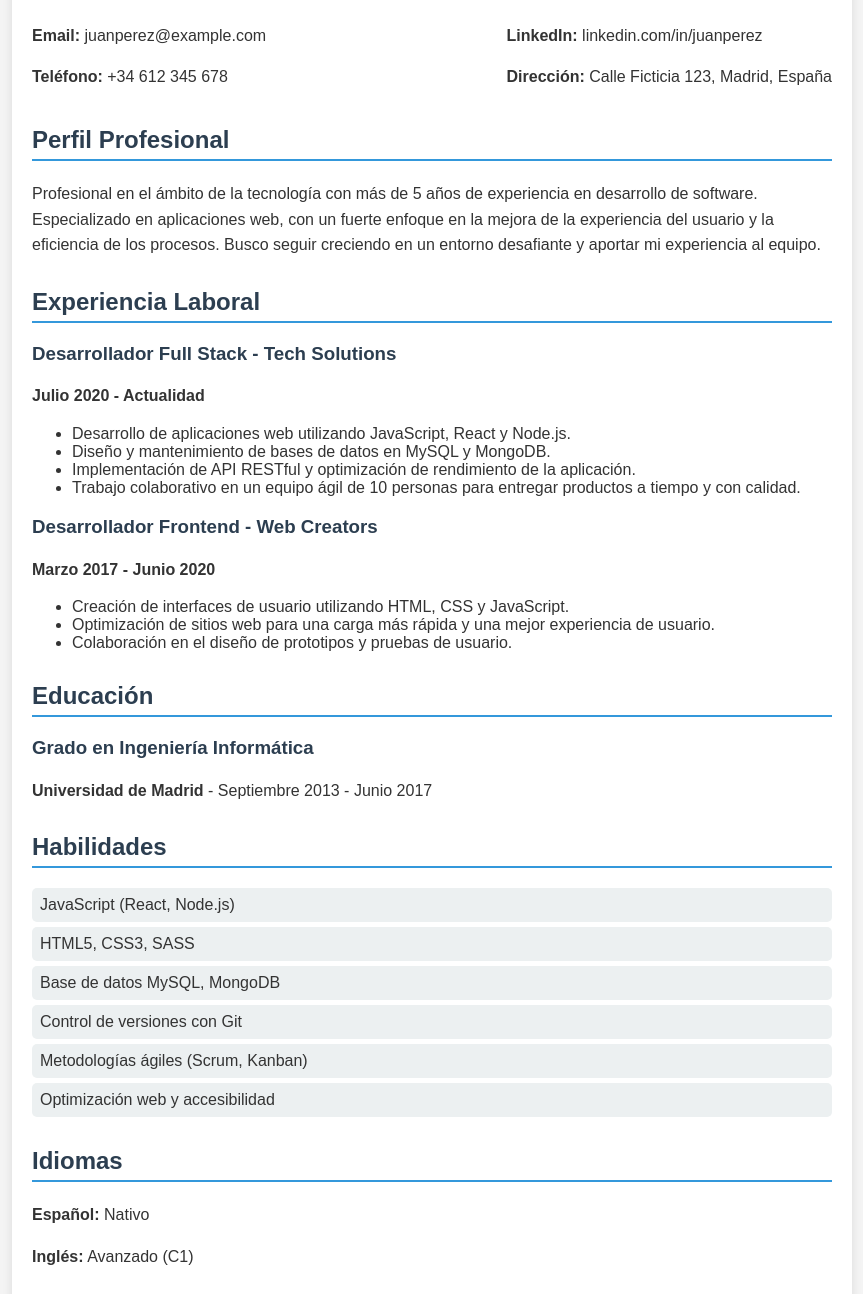
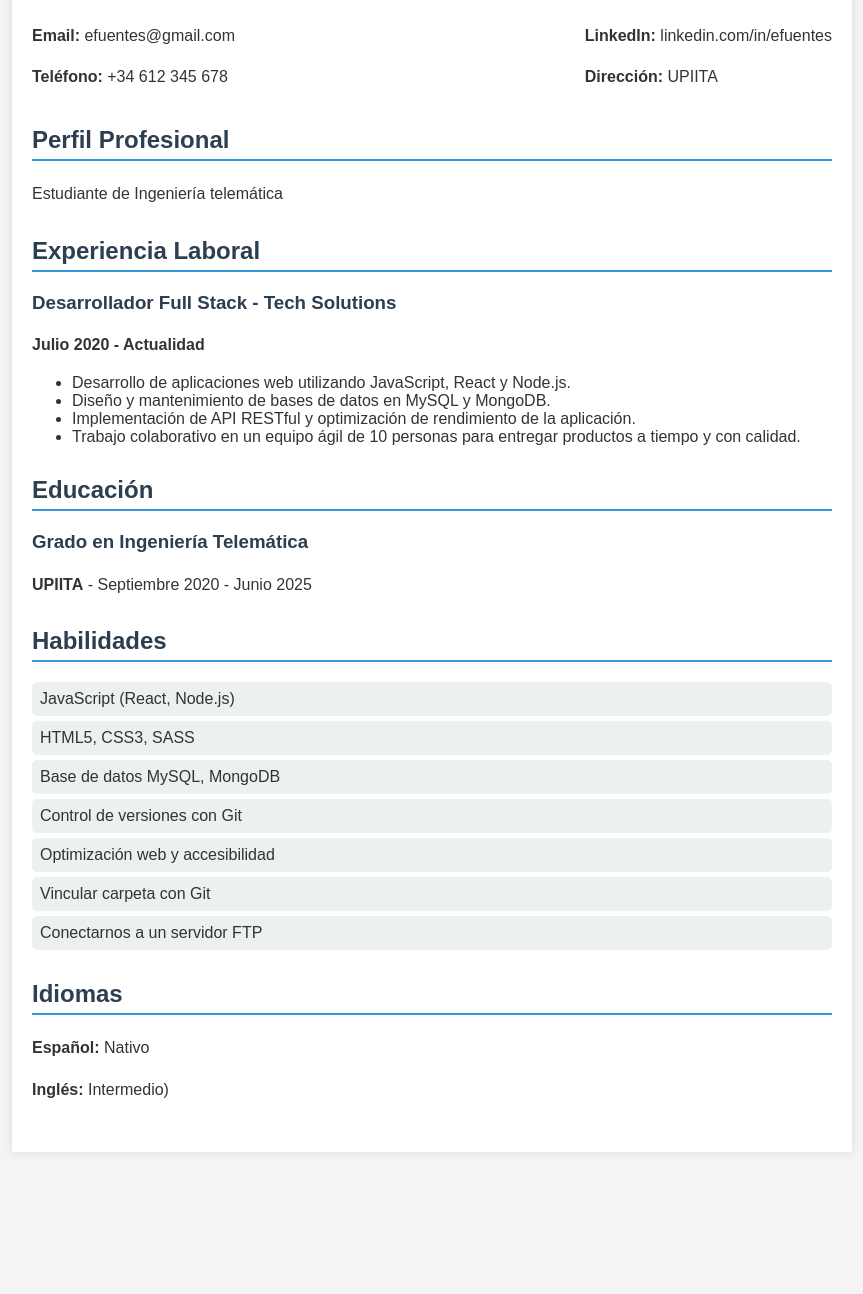
Before and after one commit to ErickFuentes96/cv, a plain HTML site: page index.html in a window 1280 px wide. Shown: the part 133-1427 px from the top of the page, without its empty margins (208-1071 px from the left). After the commit the page ends 1325 px from the top, so only its background shows below. Drawn offline with Linux system fonts and the light colour scheme.

Commit message:
Update index.html

```diff
--- a/index.html
+++ b/index.html
@@ -3,27 +3,27 @@
 <head>
     <meta charset="UTF-8">
     <meta name="viewport" content="width=device-width, initial-scale=1.0">
-    <title>Currículum Vitae - Juan Pérez</title>
+    <title>Currículum Vitae - Erick Fuentes</title>
     <link rel="stylesheet" href="assets/styles.css">
 </head>
 <body>
 
     <div class="container">
-        <h1>Juan Pérez</h1>
+        <h1>Erick Fuentesz</h1>
         <div class="contact-info">
             <div>
-                <p><strong>Email:</strong> juanperez@example.com</p>
+                <p><strong>Email:</strong> efuentes@gmail.com</p>
                 <p><strong>Teléfono:</strong> +34 612 345 678</p>
             </div>
             <div>
-                <p><strong>LinkedIn:</strong> linkedin.com/in/juanperez</p>
-                <p><strong>Dirección:</strong> Calle Ficticia 123, Madrid, España</p>
+                <p><strong>LinkedIn:</strong> linkedin.com/in/efuentes</p>
+                <p><strong>Dirección:</strong> UPIITA </p>
             </div>
         </div>
 
         <div class="section">
             <h2>Perfil Profesional</h2>
-            <p>Profesional en el ámbito de la tecnología con más de 5 años de experiencia en desarrollo de software. Especializado en aplicaciones web, con un fuerte enfoque en la mejora de la experiencia del usuario y la eficiencia de los procesos. Busco seguir creciendo en un entorno desafiante y aportar mi experiencia al equipo.</p>
+            <p>Estudiante de Ingeniería telemática</p>
         </div>
 
         <div class="section">
@@ -36,20 +36,12 @@
                 <li>Implementación de API RESTful y optimización de rendimiento de la aplicación.</li>
                 <li>Trabajo colaborativo en un equipo ágil de 10 personas para entregar productos a tiempo y con calidad.</li>
             </ul>
-
-            <h3>Desarrollador Frontend - Web Creators</h3>
-            <p><strong>Marzo 2017 - Junio 2020</strong></p>
-            <ul>
-                <li>Creación de interfaces de usuario utilizando HTML, CSS y JavaScript.</li>
-                <li>Optimización de sitios web para una carga más rápida y una mejor experiencia de usuario.</li>
-                <li>Colaboración en el diseño de prototipos y pruebas de usuario.</li>
-            </ul>
         </div>
 
         <div class="section">
             <h2>Educación</h2>
-            <h3>Grado en Ingeniería Informática</h3>
-            <p><strong>Universidad de Madrid</strong> - Septiembre 2013 - Junio 2017</p>
+            <h3>Grado en Ingeniería Telemática</h3>
+            <p><strong>UPIITA</strong> - Septiembre 2020 - Junio 2025</p>
         </div>
 
         <div class="section skills">
@@ -59,15 +51,16 @@
                 <li>HTML5, CSS3, SASS</li>
                 <li>Base de datos MySQL, MongoDB</li>
                 <li>Control de versiones con Git</li>
-                <li>Metodologías ágiles (Scrum, Kanban)</li>
                 <li>Optimización web y accesibilidad</li>
+                <li>Vincular carpeta con Git</li>
+                <li>Conectarnos a un servidor FTP</li>
             </ul>
         </div>
 
         <div class="section">
             <h2>Idiomas</h2>
             <p><strong>Español:</strong> Nativo</p>
-            <p><strong>Inglés:</strong> Avanzado (C1)</p>
+            <p><strong>Inglés:</strong> Intermedio)</p>
         </div>
 
     </div>
```
